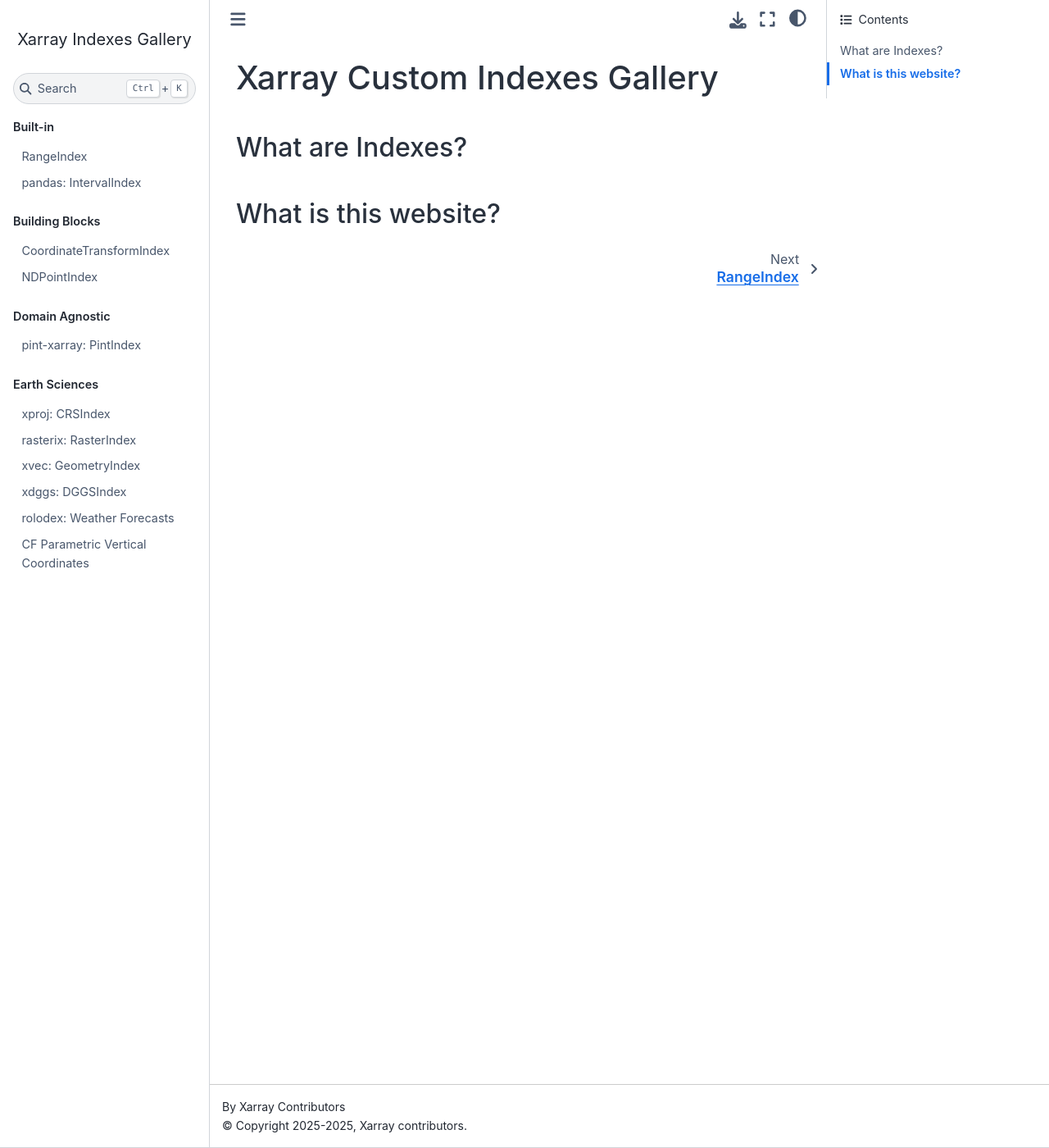
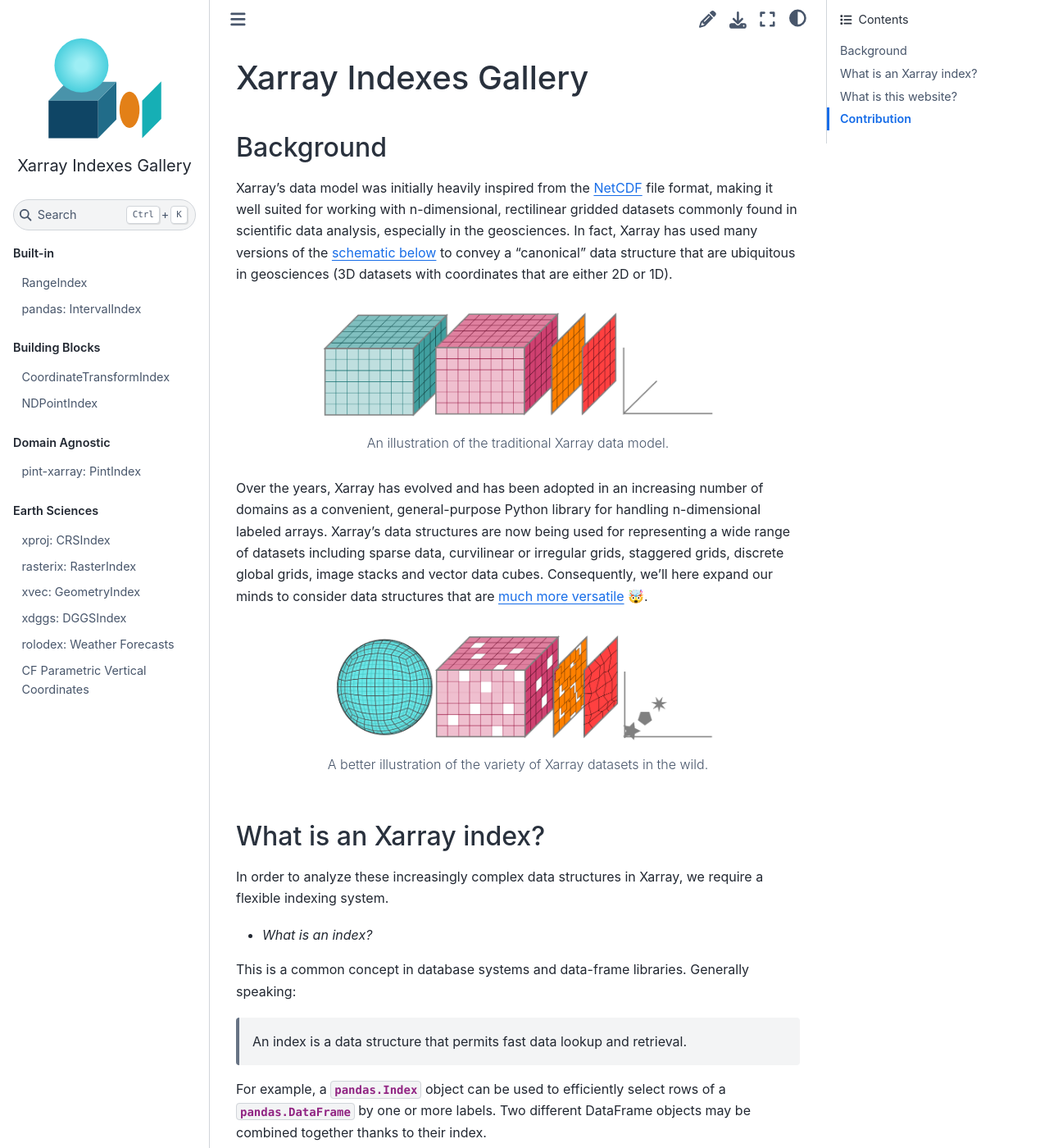
Before and after one commit to xarray-contrib/xarray-indexes, a Sphinx documentation site: the page built from docs/index.md, in a window 1280 px wide and 1400 px high. Shown: the whole window at 82% size. Built offline with Sphinx 7.4.7 and the Sphinx Book theme 1.1.4, drawn with Linux system fonts in a browser that asks for light colours; some of the changed text lies outside the part shown.

Commit message:
Homepage (#16)
* add dataset diagram figures

* write homepage

* logo + tweaks

* [pre-commit.ci] auto fixes from pre-commit.com hooks

for more information, see https://pre-commit.ci

* small edit

* more edits

* avoid too big logo

* rasterix: add affine tracking subsection

* add edit page button

Co-authored-by: Scott Henderson <3924836+scottyhq@users.noreply.github.com>

* homepage review suggestion

Co-authored-by: Scott Henderson <3924836+scottyhq@users.noreply.github.com>

* homepage review suggestion

Co-authored-by: Scott Henderson <3924836+scottyhq@users.noreply.github.com>

* [pre-commit.ci] auto fixes from pre-commit.com hooks

for more information, see https://pre-commit.ci

* Update docs/index.md

Co-authored-by: Scott Henderson <3924836+scottyhq@users.noreply.github.com>

* Update docs/index.md

Co-authored-by: Scott Henderson <3924836+scottyhq@users.noreply.github.com>

* Update docs/index.md

Co-authored-by: Deepak Cherian <dcherian@users.noreply.github.com>

* Update docs/index.md

Co-authored-by: Deepak Cherian <dcherian@users.noreply.github.com>

* [pre-commit.ci] auto fixes from pre-commit.com hooks

for more information, see https://pre-commit.ci

* one more iteration

* one more :)

---------

Co-authored-by: pre-commit-ci[bot] <66853113+pre-commit-ci[bot]@users.noreply.github.com>
Co-authored-by: Scott Henderson <3924836+scottyhq@users.noreply.github.com>
Co-authored-by: Deepak Cherian <dcherian@users.noreply.github.com>

````diff
--- a/docs/_static/style.css
+++ b/docs/_static/style.css
@@ -1,3 +1,8 @@
+.navbar-brand .logo__image {
+  /* avoid too big logo */
+  height: 150px;
+}
+
 .xr-wrap {
   /* workaround when (ipy)widgets are present in output cells
    * https://github.com/xarray-contrib/xarray-indexes/issues/14
--- a/docs/conf.py
+++ b/docs/conf.py
@@ -77,7 +77,7 @@ exclude_patterns = ["_build"]
 # The name of the Pygments (syntax highlighting) style to use.
 pygments_style = "igor"
 
-ogp_site_url = "https://xarray_gallery.readthedocs.io/"
+ogp_site_url = "https://xarray-indexes.readthedocs.io/"
 
 
 # -- Options for HTML output ---------------------------------------------------
@@ -100,10 +100,17 @@ html_context = {
     "github_version": "main",
     "doc_path": "doc",
 }
-html_title = "Xarray Indexes Gallery"
+html_theme_options = {
+    "use_edit_page_button": True,
+    "logo": {
+        "text": "Xarray Indexes Gallery",
+        "image_light": "_static/logos/Xarray_Icon_Final_hacked.svg",
+        "image_dark": "_static/logos/Xarray_Icon_Final_hacked.svg",
+    }
+}
+html_favicon = "_static/logos/Xarray_Icon_Final_hacked.svg"
 html_static_path = ["_static"]
 html_css_files = ["style.css"]
-htmlhelp_basename = "Xarraydoc"
 
 intersphinx_mapping = {
     "python": ("https://docs.python.org/3/", None),
--- a/docs/index.md
+++ b/docs/index.md
@@ -1,8 +1,101 @@
-# Xarray Custom Indexes Gallery
+# Xarray Indexes Gallery
 
-## What are Indexes?
+## Background
+
+Xarray's data model was initially heavily inspired from the
+[NetCDF](https://www.unidata.ucar.edu/software/netcdf/) file format, making it
+well suited for working with n-dimensional, rectilinear gridded datasets
+commonly found in scientific data analysis, especially in the geosciences. In
+fact, Xarray has used many versions of the {ref}`schematic below <xarray-diagram-traditional>` to convey a "canonical" data structure that are
+ubiquitous in geosciences (3D datasets with coordinates that are either 2D or
+1D).
+
+```{figure} _static/figs/xarray-dataset-diagram-legacy.png
+---
+name: xarray-diagram-traditional
+alt: Xarray data model
+align: center
+width: 500px
+class: dark-light
+---
+An illustration of the traditional Xarray data model.
+```
+
+Over the years, Xarray has evolved and has been adopted in an increasing number
+of domains as a convenient, general-purpose Python library for handling
+n-dimensional labeled arrays. Xarray's data structures are now being used for
+representing a wide range of datasets including sparse data, curvilinear or
+irregular grids, staggered grids, discrete global grids, image stacks and vector
+data cubes. Consequently, we'll here expand our minds to consider data
+structures that are {ref}`much more versatile <xarray-diagram-wild>` 🤯.
+
+```{figure} _static/figs/xarray-dataset-diagram-new.png
+---
+name: xarray-diagram-wild
+alt: Xarray wild dataset
+align: center
+width: 500px
+class: dark-light
+---
+A better illustration of the variety of Xarray datasets in the wild.
+```
+
+## What is an Xarray index?
+
+In order to analyze these increasingly complex data structures in Xarray, we
+require a flexible indexing system.
+
+- _What is an index?_
+
+This is a common concept in database systems and data-frame libraries. Generally
+speaking:
+
+> An index is a data structure that permits fast data lookup and retrieval.
+
+For example, a {py:class}`pandas.Index` object can be used to efficiently select
+rows of a {py:class}`pandas.DataFrame` by one or more labels. Two different
+DataFrame objects may be combined together thanks to their index.
+
+- _What about Xarray?_
+
+Until recently Xarray exclusively relied on {py:class}`pandas.Index` to allow
+fast label-based selection and alignment of n-dimensional data via the concept
+of {term}`"dimension" coordinates <xarray:Dimension coordinate>`. This approach
+worked very well for rectilinear gridded datasets but quickly reached its limits
+when considering other kinds of datasets.
+
+While Xarray still follows the same approach as its default behavior, it has
+also become much more flexible: an {py:class}`xarray.Dataset` or
+{py:class}`xarray.DataArray` may now have one or more custom
+{py:class}`xarray.Index` objects each associated with their own coordinates of
+arbitrary dimension(s). Goodbye {term}`"dimension" coordinate <xarray:Dimension coordinate>` vs. {term}`"non-dimension" coordinate <xarray:Non-dimension coordinate>` and welcome {term}`"index" coordinate <xarray:Indexed coordinate>`
+vs. {term}`"non-index" coordinate <xarray:Non-indexed coordinate>`!
+
+- _What is an Xarray index?_
+
+{py:class}`xarray.Index` serves a broader purpose than a database index. It
+provides an API that allows dealing with coordinate data and metadata in a
+highly customizable way for the most common Xarray operations such as `isel`,
+`sel`, `align`, `concat`, `stack`... Xarray indexes usually hold, track and
+propagate additional information wrapped in arbitrary Python objects, along with
+coordinate labels and attributes. In many cases the propagation of information
+via custom indexes is much more efficient and/or reliable than via coordinate
+labels and attributes. {py:class}`xarray.Index` thus represents a powerful
+extension mechanism that nicely complements
+[accessors](https://docs.xarray.dev/en/stable/internals/extending-xarray.html)
+and [IO
+backends](https://docs.xarray.dev/en/stable/internals/how-to-add-new-backend.html).
 
 ## What is this website?
+
+Xarray flexible indexes unlock a lot of possibilities. We hope that this gallery
+of Xarray built-in and 3rd-party indexes will show a good illustration of the
+potential of this feature and will serve as a good reference for implementing
+custom indexes (or simply find the existing ones that fulfill your needs).
+
+## Contribution
+
+Your additions to this gallery are very welcome, particularly for fields outside the Earth Sciences! Please open a pull request on [our GitHub repository](https://github.com/xarray-contrib/xarray-indexes)
 
 ```{toctree}
 ---
````
Also changed, not shown: docs/earth/raster.md (+32 -0 lines), docs/_static/figs/xarray-dataset-diagram-legacy.png (added), docs/_static/figs/xarray-dataset-diagram-new.png (added), docs/_static/logos/Xarray_Icon_Final_hacked.svg (added).
